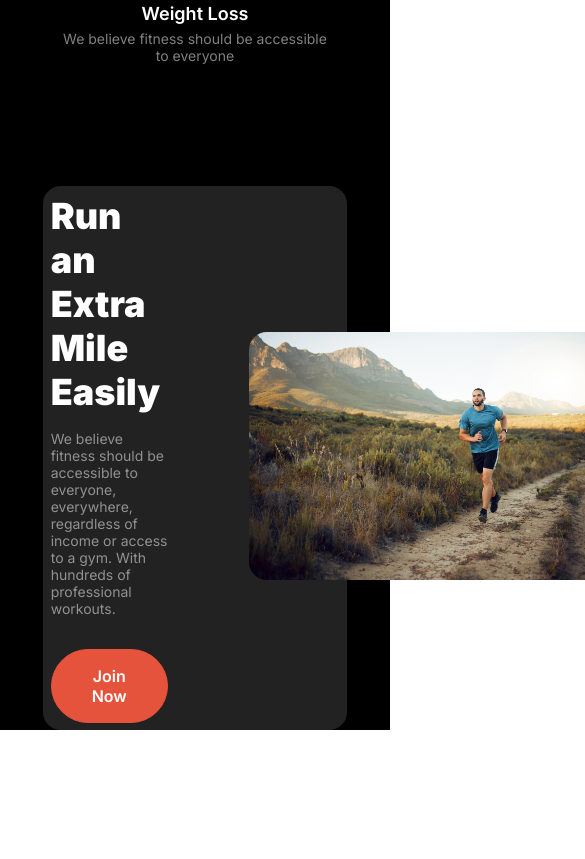
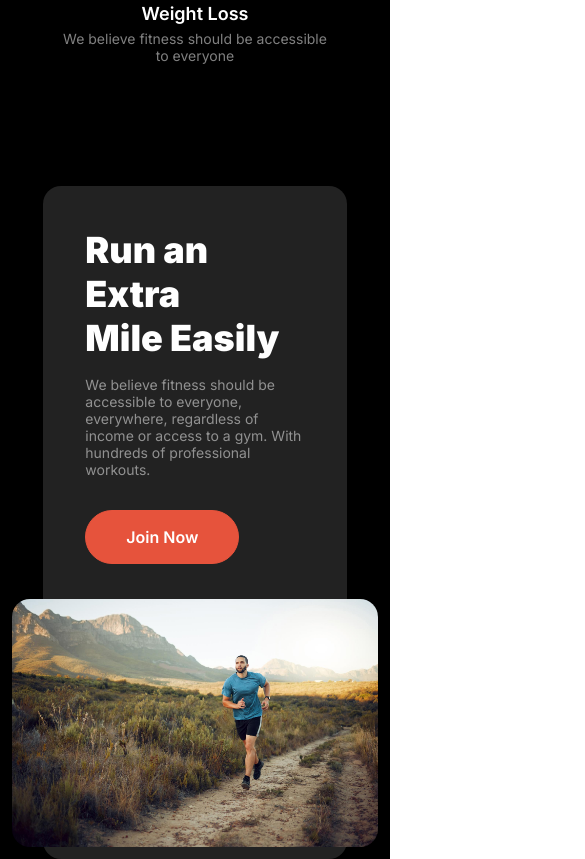
Before and after one commit to Pineapples0001/B10A2, a plain HTML site: page index.html in a window 390 px wide. Shown: the part 2706-3565 px from the top of the page, 585 px wide, since content can reach past the window. Before the commit the page ends 3436 px from the top, so only its background shows below. Drawn offline with Linux system fonts and the light colour scheme; a web font is replaced by a local one.

Commit message:
Join page completed

```diff
--- a/styles.css
+++ b/styles.css
@@ -316,4 +316,11 @@ header{
         padding-left: 21%;
         padding-right: 21%;
     }
+
+    .join-box-main{
+        flex-direction: column;
+    }
+    .join-box{
+        padding: 12%;
+    }
 }
```
